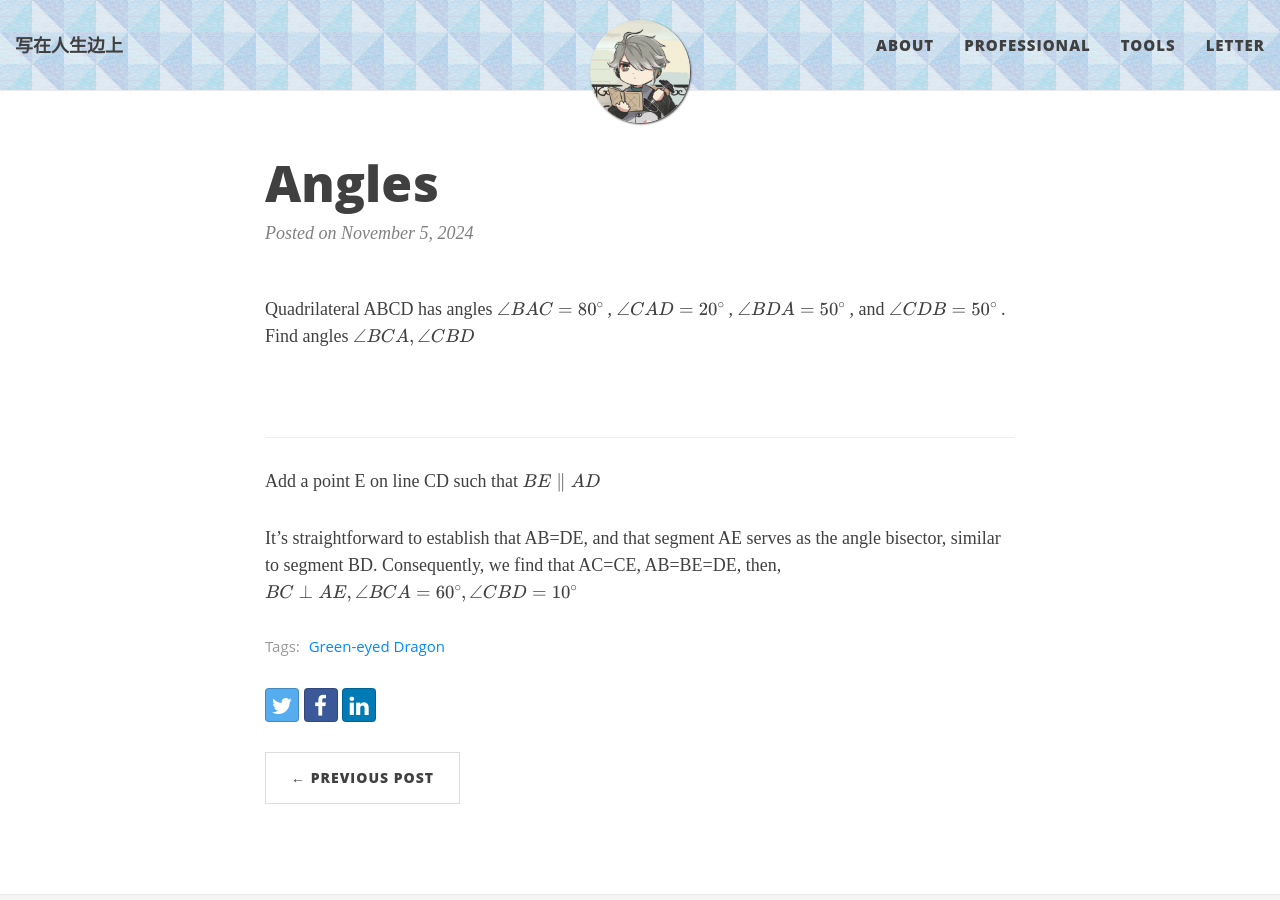
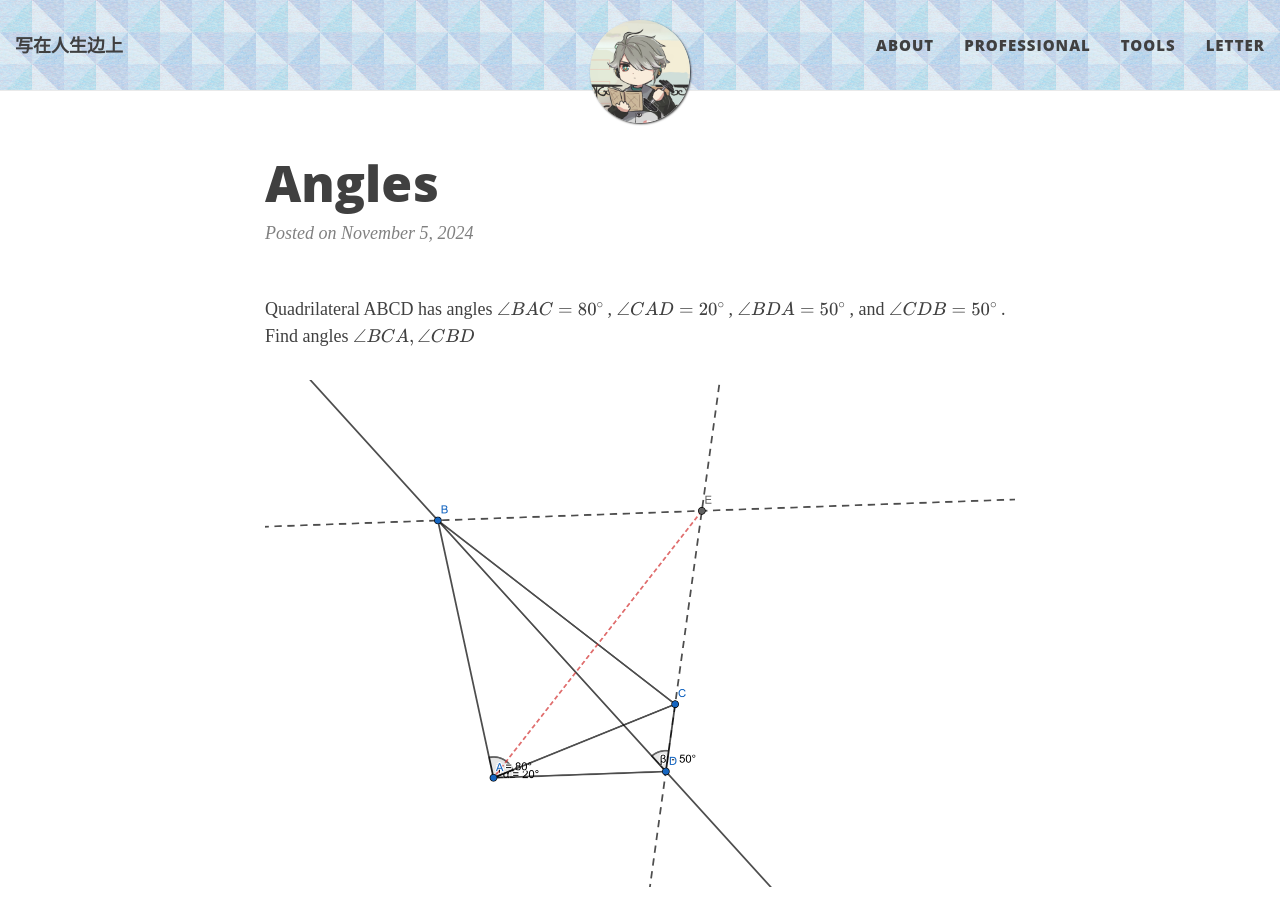
Before and after one commit to PlanetPolly/PlanetPolly.github.io, a Jekyll site: the page built from _posts/2024-11-05-geogebra.md, in a window 1280 px wide and 900 px high. Built offline with Jekyll 4.4.1, drawn with Linux system fonts in a browser that asks for light colours; nearby versions of some CDN libraries; formulas are drawn with MathJax 3.

Commit message:
Update 2024-11-05-geogebra.md

```diff
--- a/_posts/2024-11-05-geogebra.md
+++ b/_posts/2024-11-05-geogebra.md
@@ -16,7 +16,7 @@ $$\angle{CDB}=50^{\circ}$$
 . Find angles
 $$\angle{BCA},  \angle{CBD}$$
 
-![](/_posts/image/angles1.jpg)
+![](https://github.com/PlanetPolly/PlanetPolly.github.io/blob/main/_posts/image/angles1.jpg)
 
 -----
 Add a point E on line CD such that
```
